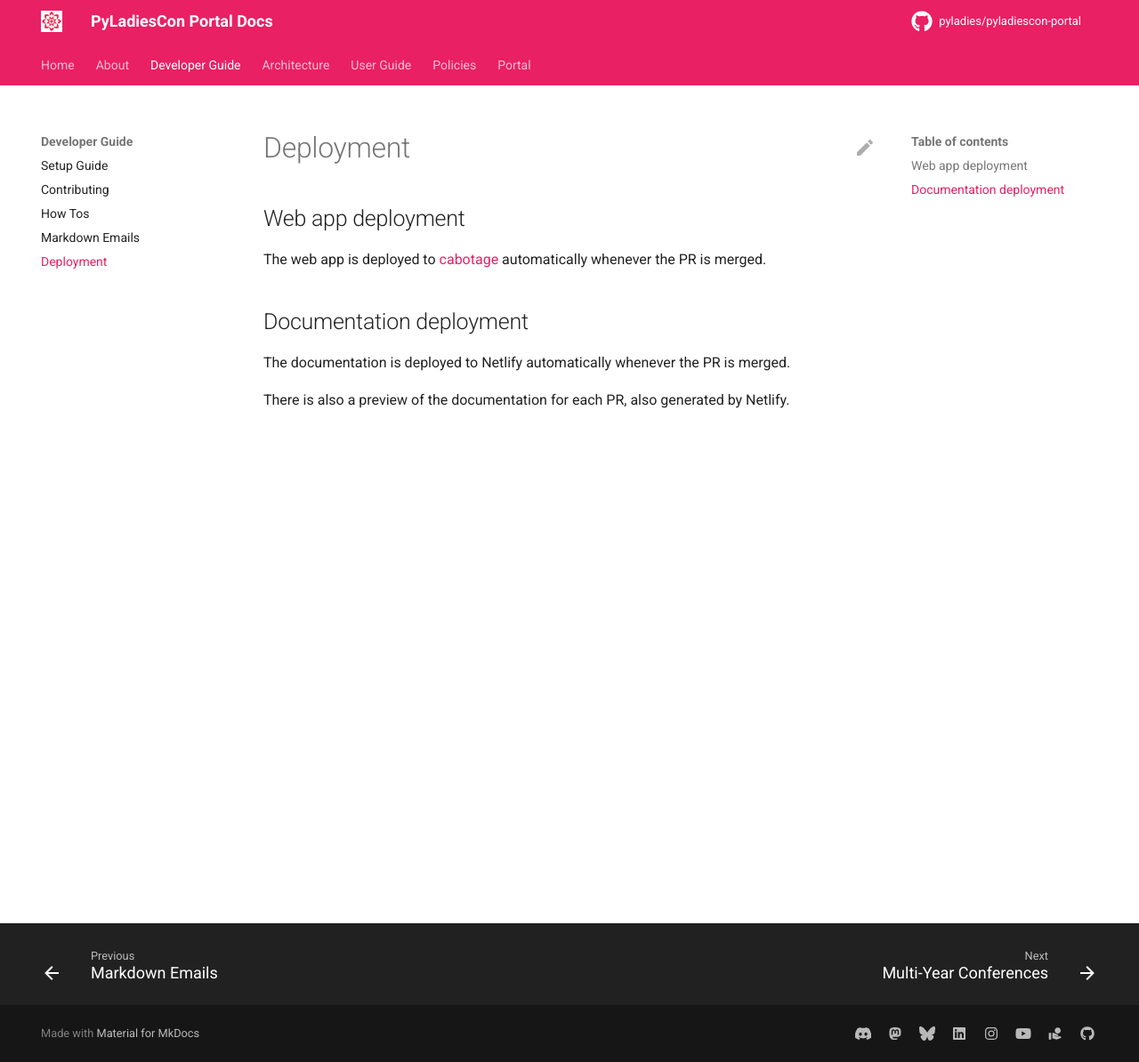
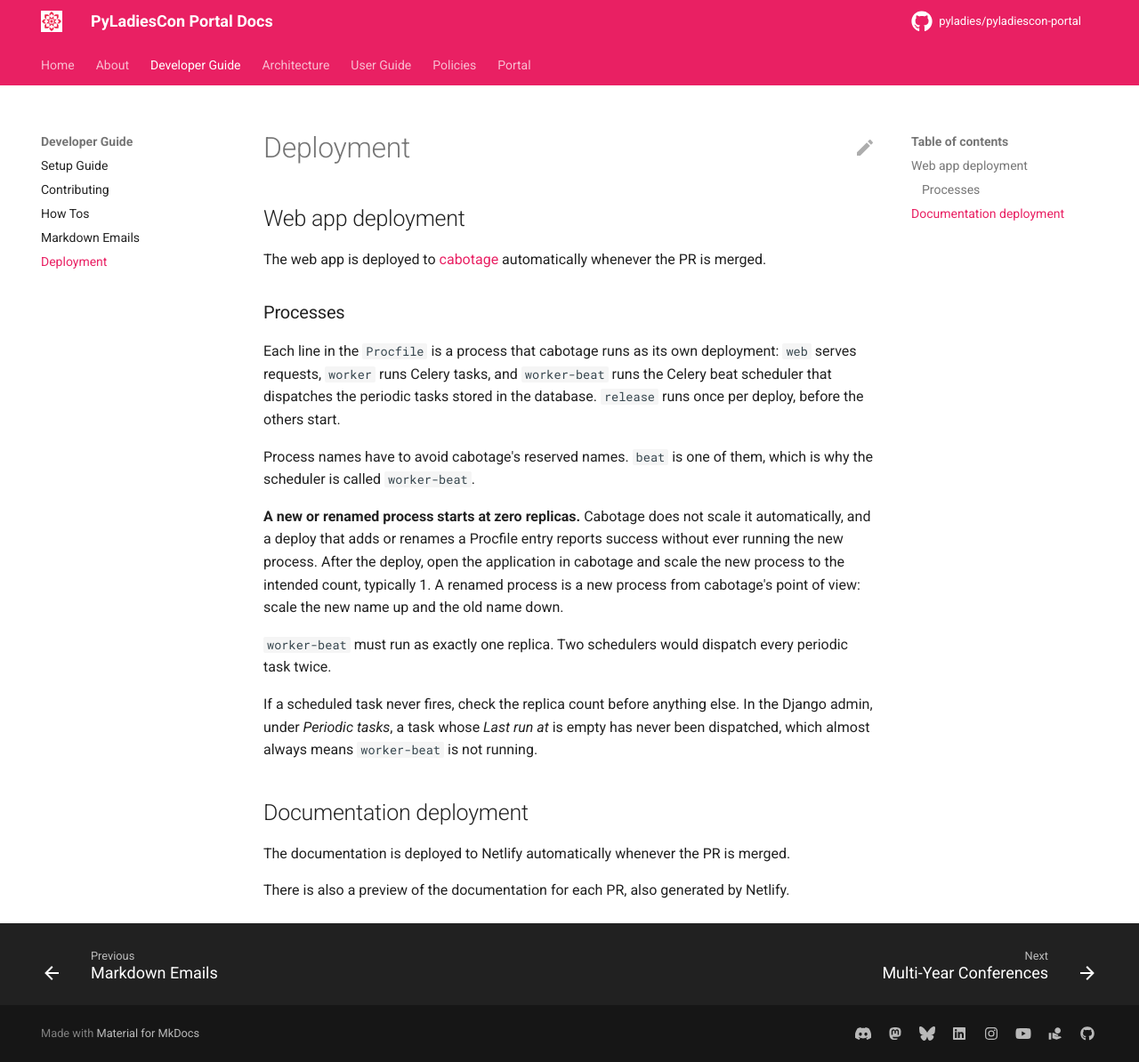
Before and after one commit to pyladies/pyladiescon-portal, an MkDocs documentation site: the page built from docs/developer/deployment.md, in a window 1280 px wide and 1194 px high. Shown: the whole window at 89% size. Built offline with MkDocs 1.6.1 and Material for MkDocs 9.7.7, drawn with Linux system fonts in a browser that asks for light colours; comment, search, counter and statistics services are not loaded.

Commit message:
Document that a new cabotage process starts at zero replicas (#409)
After the beat process was renamed to worker-beat, the deploy succeeded
but the scheduler never ran: cabotage starts a new or renamed Procfile
process at zero replicas and has to be scaled by hand. Record that in the
deployment guide, along with the reserved-name reason for the rename and
the one-replica rule for the scheduler. Update the remaining comments
that still called the process `beat`.

Claude-Session: https://claude.ai/code/session_01P5CbwpX8mjBkzegHjqtMoY

```diff
--- a/compose.yml
+++ b/compose.yml
@@ -87,7 +87,7 @@ services:
     restart: unless-stopped
 
   # Scheduler only: reads the django-celery-beat periodic tasks from the
-  # database and hands them to the worker. Mirrors the Procfile's `beat`.
+  # database and hands them to the worker. Mirrors the Procfile's `worker-beat`.
   beat:
     build:
       target: dev
--- a/docs/developer/deployment.md
+++ b/docs/developer/deployment.md
@@ -10,6 +10,32 @@ description: Deployment Information for PyLadiesCon Portal
 The web app is deployed to [cabotage](https://cabotage.us-east-2.psfhosted.computer/)
 automatically whenever the PR is merged.
 
+### Processes
+
+Each line in the `Procfile` is a process that cabotage runs as its own
+deployment: `web` serves requests, `worker` runs Celery tasks, and
+`worker-beat` runs the Celery beat scheduler that dispatches the periodic
+tasks stored in the database. `release` runs once per deploy, before the
+others start.
+
+Process names have to avoid cabotage's reserved names. `beat` is one of them,
+which is why the scheduler is called `worker-beat`.
+
+**A new or renamed process starts at zero replicas.** Cabotage does not scale
+it automatically, and a deploy that adds or renames a Procfile entry reports
+success without ever running the new process. After the deploy, open the
+application in cabotage and scale the new process to the intended count,
+typically 1. A renamed process is a new process from cabotage's point of
+view: scale the new name up and the old name down.
+
+`worker-beat` must run as exactly one replica. Two schedulers would dispatch
+every periodic task twice.
+
+If a scheduled task never fires, check the replica count before anything
+else. In the Django admin, under *Periodic tasks*, a task whose *Last run at*
+is empty has never been dispatched, which almost always means `worker-beat`
+is not running.
+
 ## Documentation deployment
 
 The documentation is deployed to Netlify automatically whenever the PR is merged.
```
Also changed, not shown: docs/architecture/signup-abuse-protection.md (+3 -3 lines), 1 other file.
